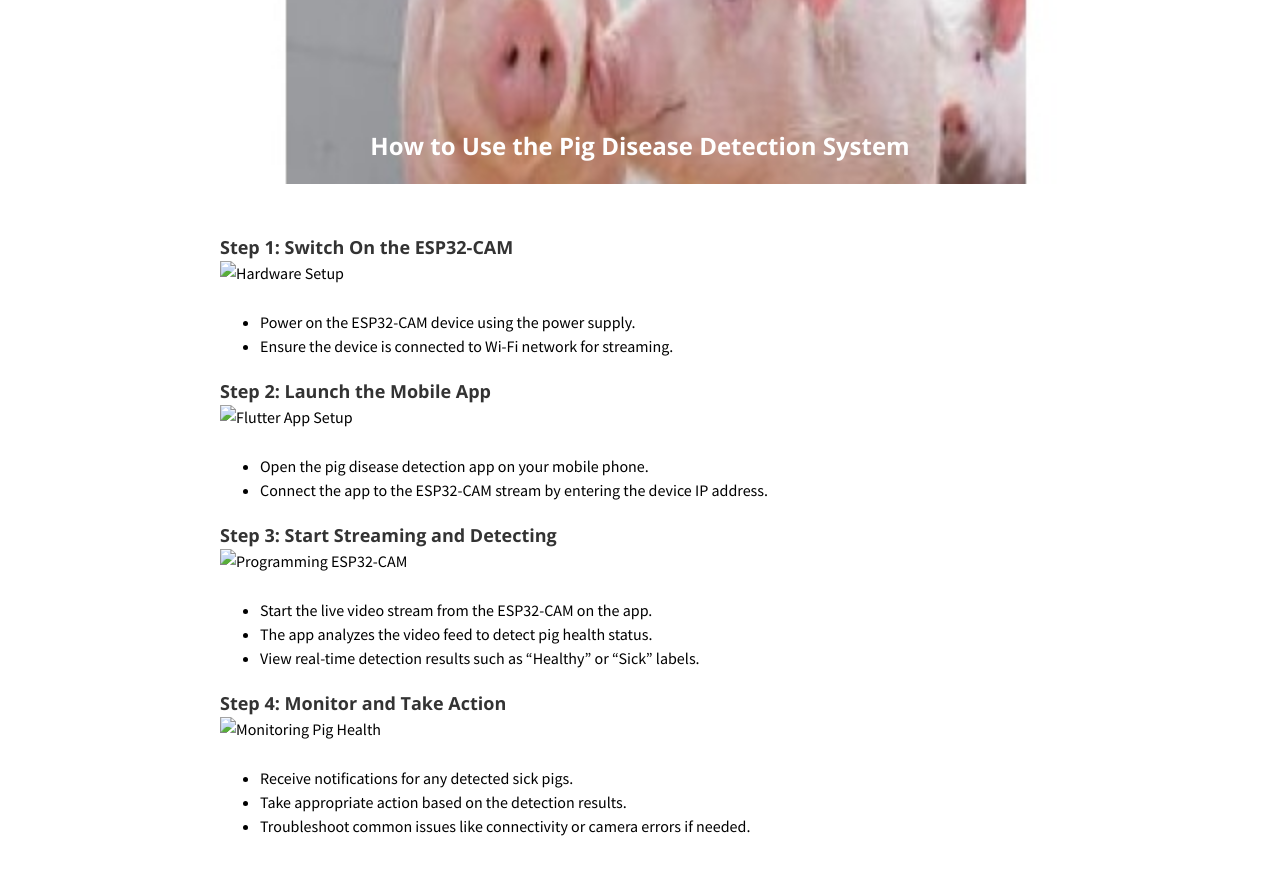
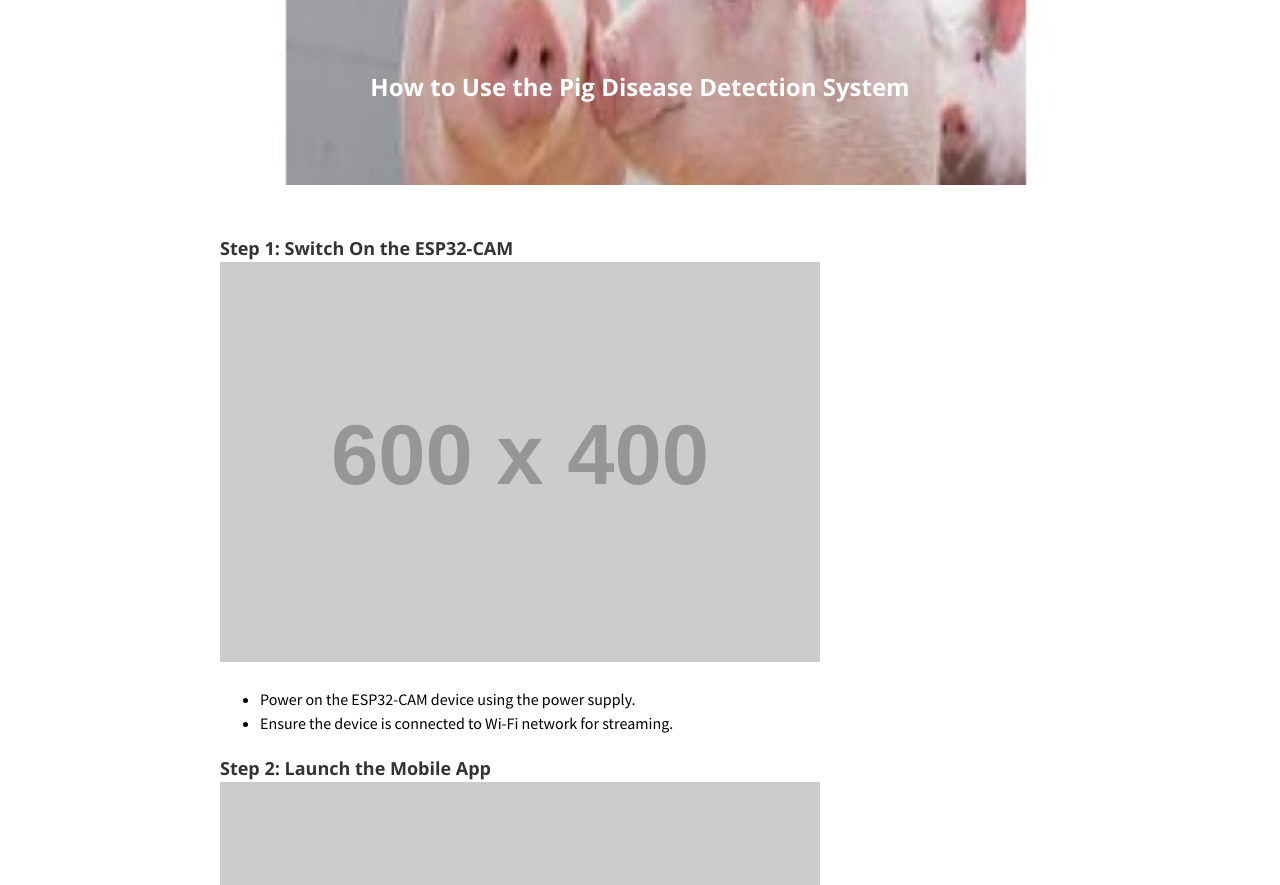
Before and after one commit to Edward-Ed4/pig_disease_detection, a plain HTML site: page how-to-use.html in a window 1280 px wide. Shown: the part 101-986 px from the top of the page. Drawn offline with nearby package versions, Linux system fonts and the light colour scheme; placeholder pictures from the web are drawn by us.

Commit message:
fix banner height and replace missing step images with placeholders

```diff
--- a/how-to-use.html
+++ b/how-to-use.html
@@ -19,7 +19,8 @@
 <body>
   <div class="menu-container"></div>
   <div class="content-container">
-    <div class="banner" style="background: url('img/image4.jpeg') no-repeat center; background-size: cover; height: 200px;">
+    <!-- replaced fixed-height banner with padding so heading isn’t chopped on phones -->
+    <div class="banner" style="background: url('img/image4.jpeg') no-repeat center; background-size: cover; padding: 60px 0;">
       <div class="banner-table flex-column">
         <div class="flex-row">
           <div class="flex-item flex-column">
@@ -34,21 +35,21 @@
         <div class="flex-row">
           <div class="flex-item flex-column">
             <h3>Step 1: Switch On the ESP32-CAM</h3>
-            <img src="img/hardware-setup.png" alt="Hardware Setup" style="max-width: 100%; height: auto; margin-bottom: 15px;">
+            <img src="https://via.placeholder.com/600x400?text=Hardware+Setup" alt="Hardware Setup" style="max-width: 100%; height: auto; margin-bottom: 15px;">
             <ul>
               <li>Power on the ESP32-CAM device using the power supply.</li>
               <li>Ensure the device is connected to Wi-Fi network for streaming.</li>
             </ul>
 
             <h3>Step 2: Launch the Mobile App</h3>
-            <img src="img/flutter-app-setup.png" alt="Flutter App Setup" style="max-width: 100%; height: auto; margin-bottom: 15px;">
+            <img src="https://via.placeholder.com/600x400?text=Flutter+App+Setup" alt="Flutter App Setup" style="max-width: 100%; height: auto; margin-bottom: 15px;">
             <ul>
               <li>Open the pig disease detection app on your mobile phone.</li>
               <li>Connect the app to the ESP32-CAM stream by entering the device IP address.</li>
             </ul>
 
             <h3>Step 3: Start Streaming and Detecting</h3>
-            <img src="img/programming-esp32-cam.png" alt="Programming ESP32-CAM" style="max-width: 100%; height: auto; margin-bottom: 15px;">
+            <img src="https://via.placeholder.com/600x400?text=Programming+ESP32-CAM" alt="Programming ESP32-CAM" style="max-width: 100%; height: auto; margin-bottom: 15px;">
             <ul>
               <li>Start the live video stream from the ESP32-CAM on the app.</li>
               <li>The app analyzes the video feed to detect pig health status.</li>
@@ -56,7 +57,7 @@
             </ul>
 
             <h3>Step 4: Monitor and Take Action</h3>
-            <img src="img/monitoring-pig-health.png" alt="Monitoring Pig Health" style="max-width: 100%; height: auto; margin-bottom: 15px;">
+            <img src="https://via.placeholder.com/600x400?text=Monitoring+Pig+Health" alt="Monitoring Pig Health" style="max-width: 100%; height: auto; margin-bottom: 15px;">
             <ul>
               <li>Receive notifications for any detected sick pigs.</li>
               <li>Take appropriate action based on the detection results.</li>
```
